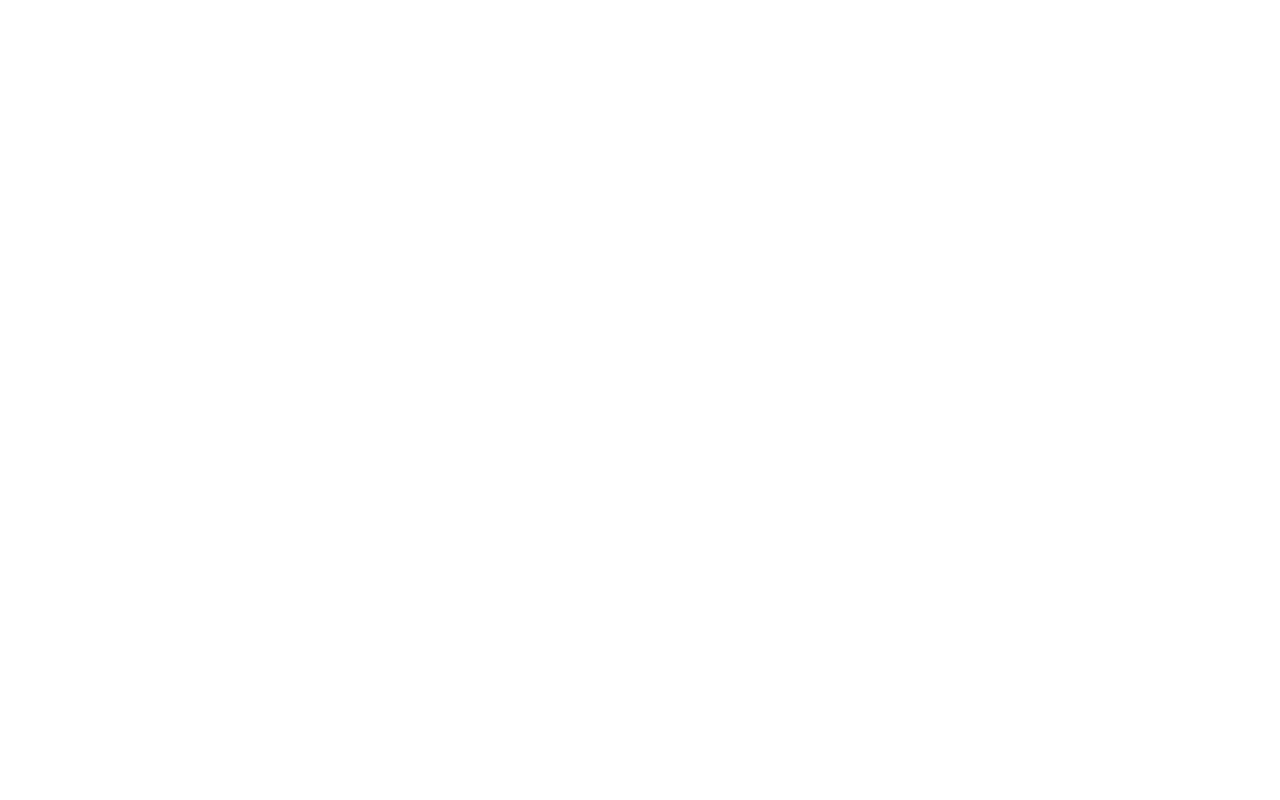
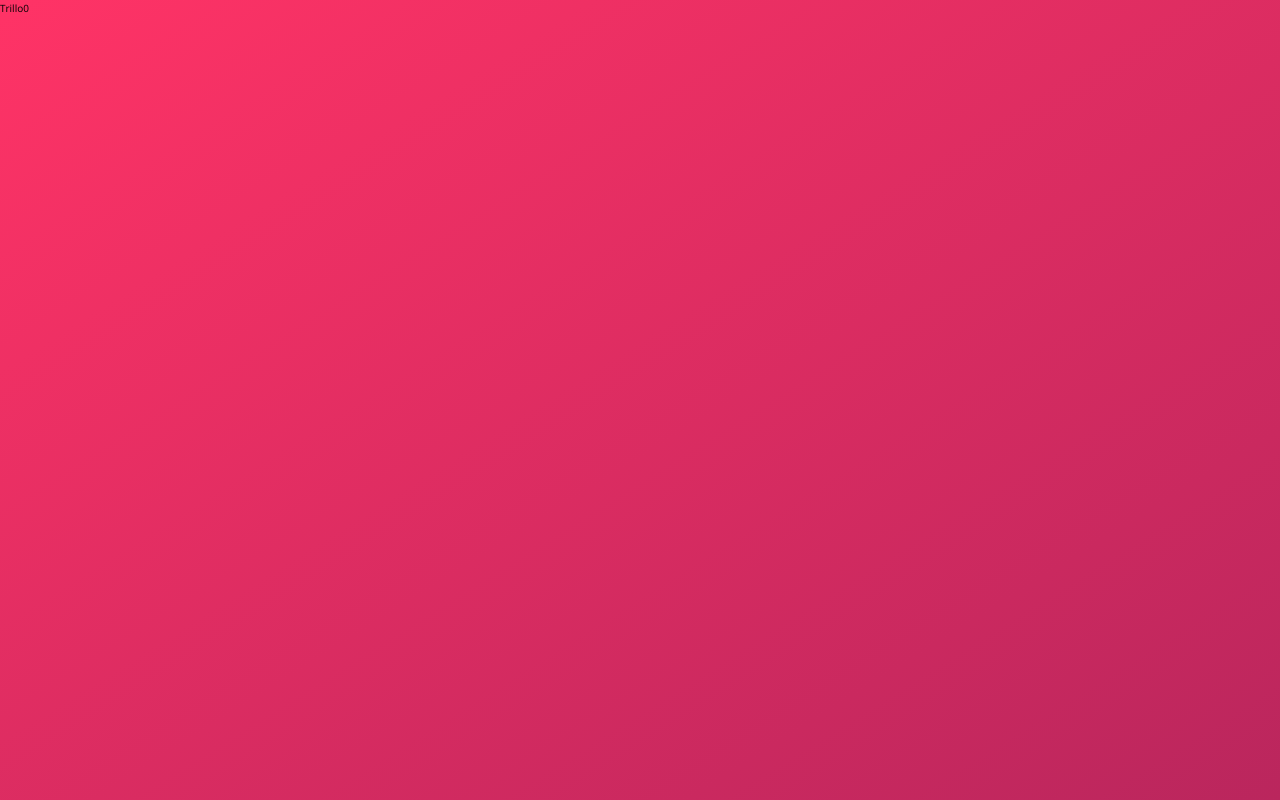
Before and after one commit to Sungmiii/flexboxPractice, a website: page index.html in a window 1280 px wide. Drawn offline with nearby package versions, Linux system fonts and the light colour scheme.

Commit message:
set CSS custom property instead of SASS variable

```diff
--- a/index.html
+++ b/index.html
@@ -1,5 +1,6 @@
 <!DOCTYPE html>
 <html lang="en">
+
 <head>
     <meta charset="UTF-8">
     <meta name="viewport" content="width=device-width, initial-scale=1.0">
@@ -10,7 +11,9 @@
 
     <title>trillo &mdash; Your all-in-one booking app</title>
 </head>
+
 <body>
+    Trillo0
+</body>
 
-    </body>
 </html>
--- /dev/null
+++ b/sass/_base.scss
@@ -0,0 +1,57 @@
+/*
+COLORS
+
+Grey light 1: #faf9f9
+Grey light 2: #f4f2f2
+Grey light 3: #f0eeee
+Grey light 4: #ccc
+
+Grey dark 1: #333
+Grey dark 2: #777
+Grey dark 3: #999
+
+*/
+// CSS custom property
+
+:root {
+ --color-primary:#eb2f64;
+ --color-primary-light:#FF3366;
+ --color-primary-dark:#BA265D;
+
+ --color-grey-light-1:#faf9f9;
+ --color-grey-light-2:#f4f2f2;
+ --color-grey-light-3:#f0eeee;
+ --color-grey-light-4:#ccc;
+
+ --color-grey-dark-1:#333;
+ --color-grey-dark-2:#777;
+ --color-grey-dark-3:#999;
+}
+
+html {
+    box-sizing: border-box;
+    font-size: 62.5% // 1rem=10px, 10px/16px(browser default) = 62.5%
+}
+
+* {
+    margin:0;
+    padding:0;
+}
+
+*,
+*::before,
+*::after {
+    box-sizing: inherit;
+}
+
+
+body {
+    background-image: linear-gradient(to right bottom, var(--color-primary-light), var(--color-primary-dark));
+    background-size: cover;
+    background-repeat: no-repeat;
+    font-family: "Open Sans", sans-serif;
+    font-weight: 400;
+    line-height: 1.6;
+
+    min-height: 100vh;
+}
--- a/sass/main.scss
+++ b/sass/main.scss
@@ -1,17 +1,3 @@
-/*
-COLORS
-
-Primary: #eb2f64
-Primary light: #FF3366
-Primary dark: #BA265D
-
-Grey light 1: #faf9f9
-Grey light 2: #f4f2f2
-Grey light 3: #f0eeee
-Grey light 4: #ccc
-
-Grey dark 1: #333
-Grey dark 2: #777
-Grey dark 3: #999
-
-*/
+@import "base";
+@import "layout";
+@import "component";
```
Also changed, not shown: package.json (+3 -7 lines), css/style.css, sass/_component.scss (added), sass/_layout.scss (added), 2 other files. Lines whose indentation alone changed are shown as unchanged.
